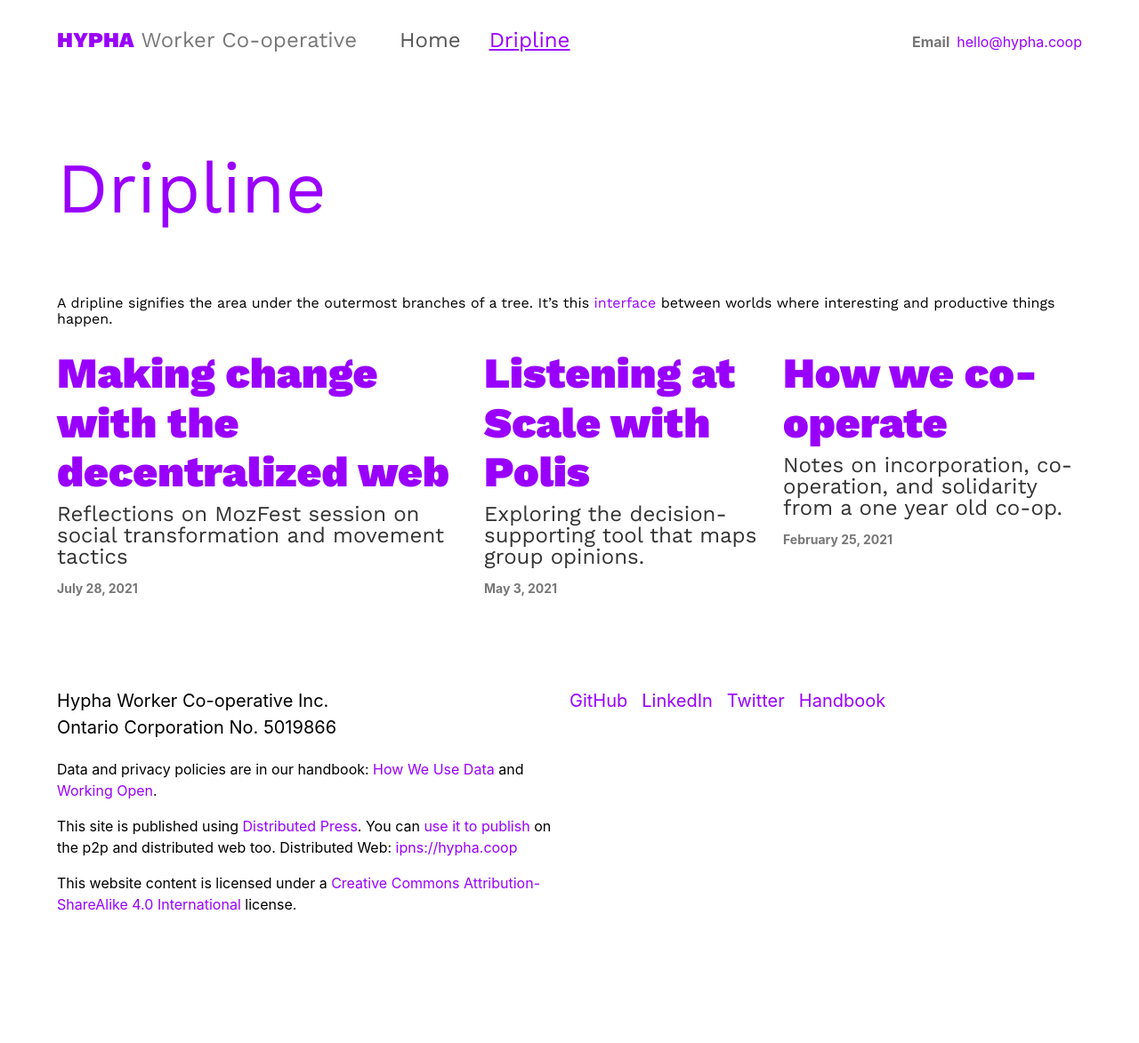
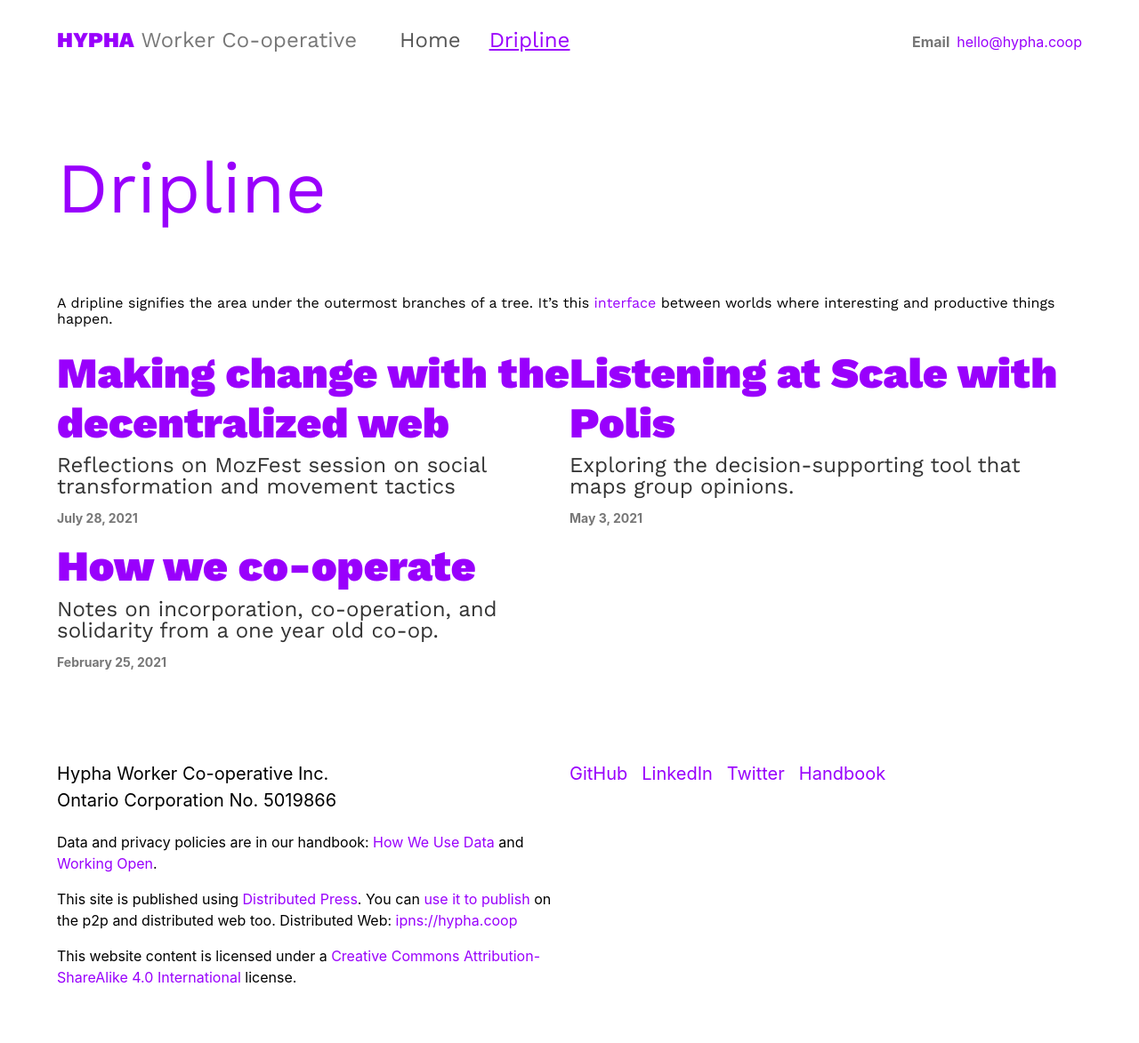
Before and after one commit to hyphacoop/hypha.coop, a Jekyll site: the page built from dripline.html, in a window 1280 px wide. Shown: the whole page at 89% size. Built offline with Jekyll 4.4.1, drawn with Linux system fonts in a browser that asks for light colours; before the commit the page ends 1090 px from its top, so only the background shows below that.

Commit message:
quick dripline post flex fix

```diff
--- a/dripline.html
+++ b/dripline.html
@@ -21,10 +21,10 @@ order: 2
 </div>
   </header>
   {%- if posts.size > 0 -%}
-    <ul class="list pl0 mv0 flex">
+    <ul class="list pl0 mv0 flex flex-wrap">
       {%- assign date_format = site.date_format -%}
       {%- for post in posts -%}
-      <li>
+      <li class="w-50">
         <a class="no-underline" href="{{ post.url | relative_url }}">
           <h3 class="f1 mt0 mb2 worksans accent link underline-hover">
             {{ post.title | escape }}
```
